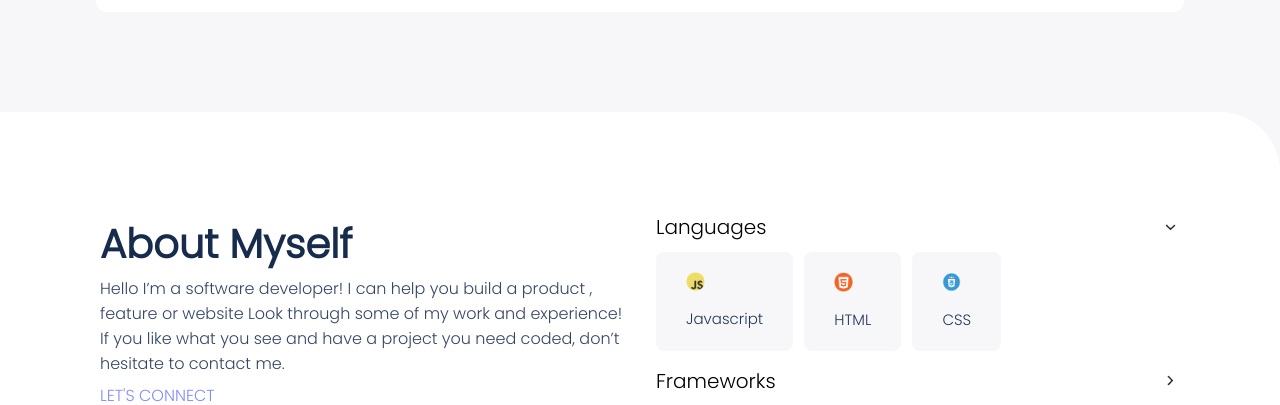
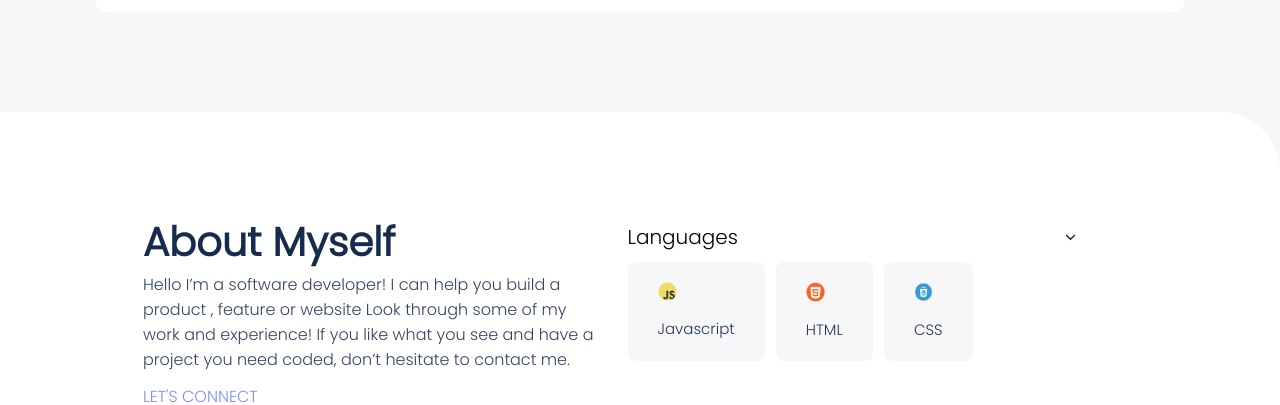
Before and after one commit to Akorede3133/portfolio, a website: page index.html in a window 1280 px wide. Shown: the part 3119-3524 px from the top of the page. Drawn offline with Linux system fonts and the light colour scheme.

Commit message:
Adjust margins and paddings of the about section

```diff
--- a/index.html
+++ b/index.html
@@ -184,7 +184,7 @@
                     don’t hesitate to contact me.
                 </p>
                 <p class="about-connect-text">LET'S CONNECT</p>
-                <ul class="hero-icon-container">
+                <ul class="hero-icon-container about-icon">
                     <li>
                         <a href="https://twitter.com/SaheedAkorede7">
                             <img src="images/twitter-icon.svg" alt="">
@@ -215,8 +215,8 @@
                     Get my resume
                 </button>
             </div>
-            <div>
-                <div class="dropdown">
+            <div class="dropdown-container">
+                <div class="dropdown languages">
                     <p>
                         <span>Languages</span>
                         <img src="images/chevron_down.png" alt="">
--- a/style.css
+++ b/style.css
@@ -287,7 +287,7 @@ article {
   background-color: #fff;
   margin-top: 100px;
   border-top-right-radius: 60px;
-  padding: 100px 15px;
+  padding: 10px 15px;
   overflow: hidden;
   width: 100%;
 }
@@ -468,13 +468,23 @@ form textarea {
     display: grid;
     grid-template-columns: repeat(2, 1fr);
     gap: 2rem;
-    padding: 100px 100px;
+    padding: 100px 200px 100px 143px;
+  }
+
+  .dropdown-container {
+    display: flex;
+    flex-direction: column;
+    gap: 0.8rem;
   }
 
   .dropdown p {
     display: flex;
     justify-content: space-between;
     align-items: center;
+  }
+
+  .dropdown.languages {
+    margin: 10px 0  20px 0;
   }
 
   .dropdown-list {
@@ -496,8 +506,12 @@ form textarea {
     padding: 0;
   }
 
+  .about-section .about-connect-text {
+    padding: 12px 0 20px 0;
+  }
+
   .about-section h2 {
-    padding: 2px 0;
+    padding: 0;
   }
 
   .form-section {
```
